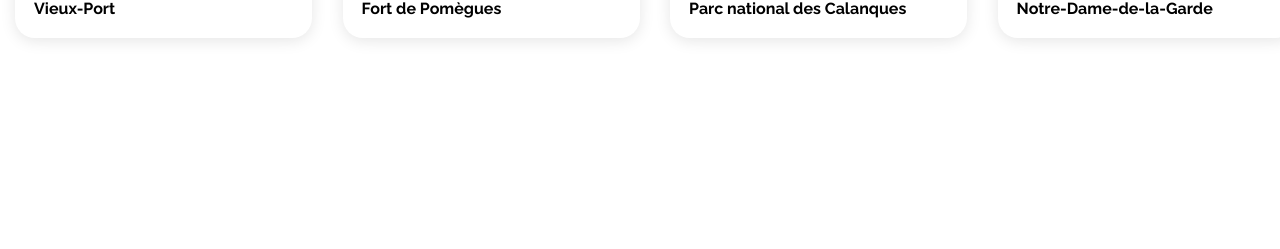
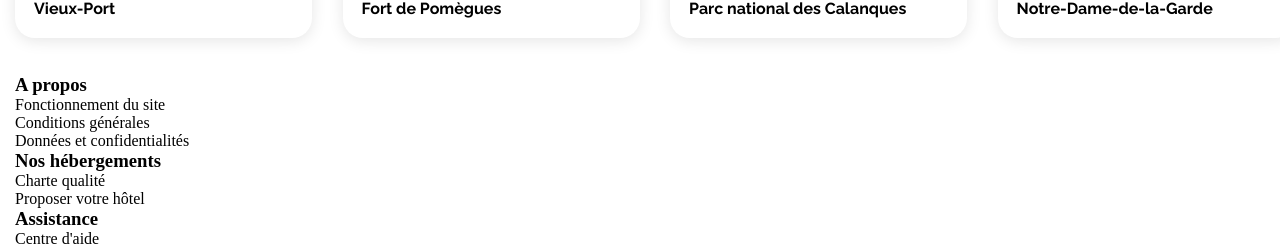
Before and after one commit to CyrilD88/Booki-React, a React (Create React App) app: page / in a window 1280 px wide. Shown: the part 1538-1787 px from the top of the page. Before the commit the page ends 1612 px from the top, so only its background shows below. Built offline with nearby package versions, Linux system fonts and the light colour scheme.

Commit message:
Footer - Création du footer

```diff
--- a/src/App.js
+++ b/src/App.js
@@ -1,6 +1,7 @@
 import React from "react";
 import Nav from "./layout/Navbar";
 import Outlet from "./Chemin";
+import Footer from "./layout/Footer";
 import "./App.css";
 
 const App = () => {
@@ -8,6 +9,7 @@ const App = () => {
     <div className="App">
       <Nav />
       <Outlet />
+      <Footer />
     </div>
   );
 };
--- /dev/null
+++ b/src/layout/Footer.jsx
@@ -0,0 +1,29 @@
+import React from 'react';
+
+
+import "../styles/Footer.css"
+
+const Footer = () => {
+    return (
+        <div className='FooterDiv'>
+           <div className='FooterFirstDiv'>
+            <h3>A propos</h3>
+            <p>Fonctionnement du site</p>
+            <p>Conditions générales</p>
+            <p>Données et confidentialités</p>
+           </div>
+           <div className='FooterSecondDiv'>
+            <h3>Nos hébergements</h3>
+            <p>Charte qualité</p>
+            <p>Proposer votre hôtel</p>
+           </div>
+           <div className='FooterThirdDiv'>
+            <h3>Assistance</h3>
+            <p>Centre d'aide</p>
+            <p>Nous contacter</p>
+           </div>
+        </div>
+    );
+};
+
+export default Footer;
```
Also changed, not shown: src/styles/Footer.css (added).
